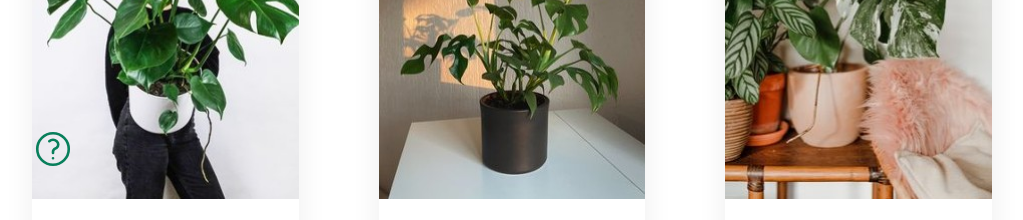
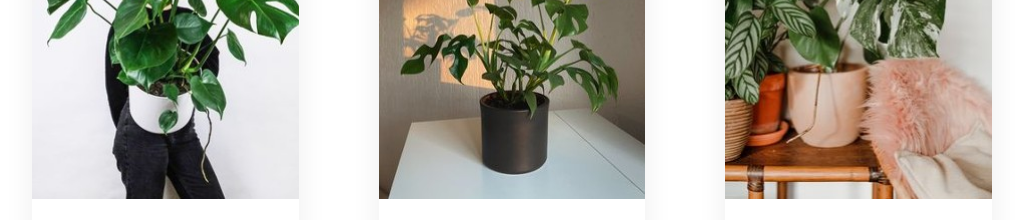
Before and after one commit to zackery-c/zackery-c, a plain HTML site: page index.html in a window 1280 px wide. Shown: the part 1560-1780 px from the top of the page, without its empty margins (128-1151 px from the left). Drawn offline with Linux system fonts and the light colour scheme.

Commit message:
Add files via upload

```diff
--- a/index.html
+++ b/index.html
@@ -283,9 +283,6 @@
         </div>
       </section>
       <section>
-        <svg xmlns="http://www.w3.org/2000/svg" fill="none" viewBox="0 0 24 24" stroke-width="1.5" stroke="currentColor" class="icon-faq">
-          <path stroke-linecap="round" stroke-linejoin="round" d="M9.879 7.519c1.171-1.025 3.071-1.025 4.242 0 1.172 1.025 1.172 2.687 0 3.712-.203.179-.43.326-.67.442-.745.361-1.45.999-1.45 1.827v.75M21 12a9 9 0 11-18 0 9 9 0 0118 0zm-9 5.25h.008v.008H12v-.008z" />
-        </svg>
         <span class="titre-faq">Réponses aux questions fréquentes</span>
 
 
--- a/style-guide.css
+++ b/style-guide.css
@@ -357,13 +357,6 @@ h3 {
   margin-left: 50px;
 }
 
-.icon-faq {
-  width: 42px;
-  height: 42px;
-  stroke: #087f5b;
-  position: absolute;
-  top: 211%;
-}
 /*
 ACCORDION  */
 
```
